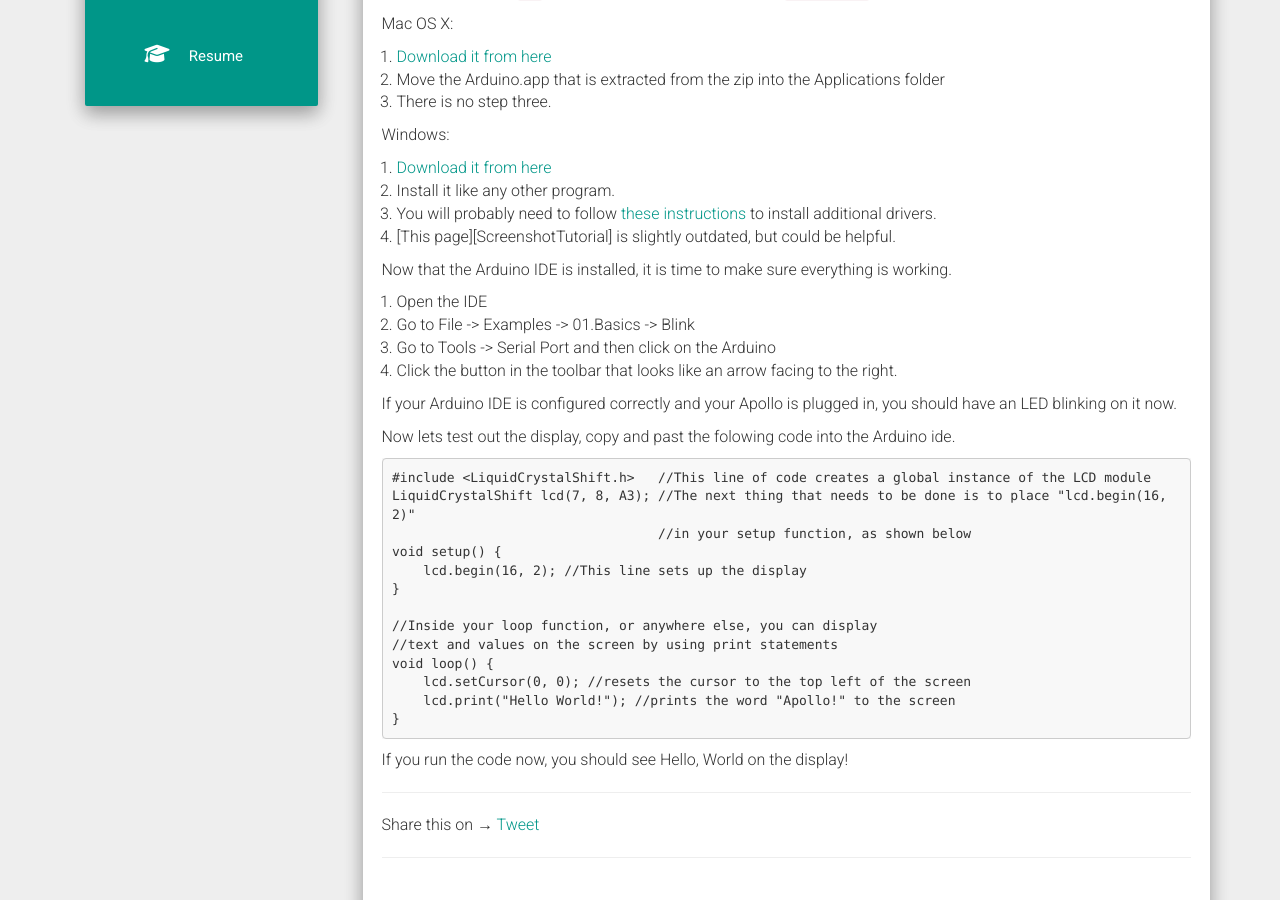
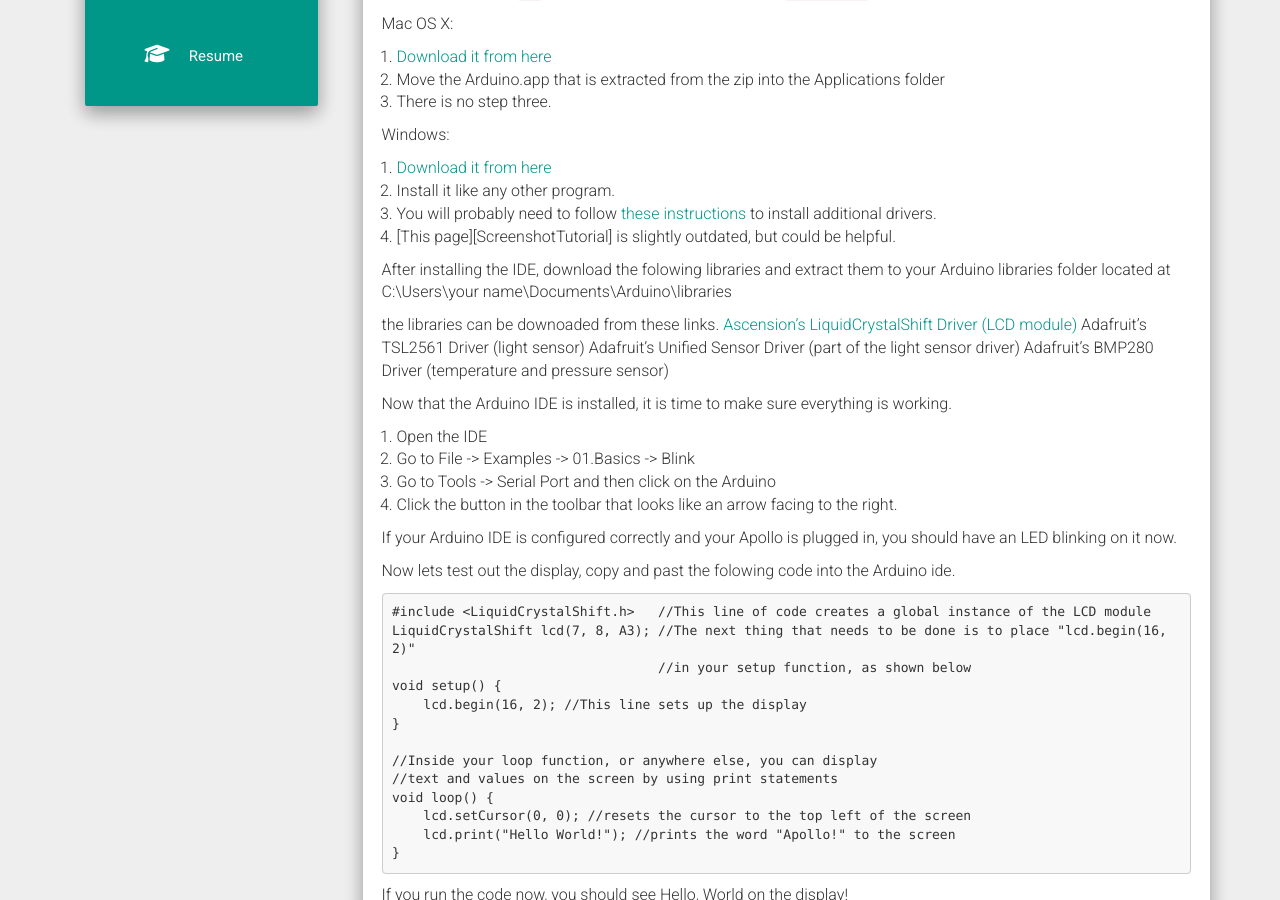
Before and after one commit to AscensionEngineering/ascensionengineering.github.io, a Jekyll site: the page built from _posts/2015-05-11-getting-started.markdown, in a window 1280 px wide and 900 px high, scrolled down 424 px. Built offline with Jekyll 4.4.1, drawn with Linux system fonts in a browser that asks for light colours; nearby versions of some CDN libraries; comment, search, counter and statistics services are not loaded.

Commit message:
Update 2015-05-11-getting-started.markdown

```diff
--- a/_posts/2015-05-11-getting-started.markdown
+++ b/_posts/2015-05-11-getting-started.markdown
@@ -27,6 +27,15 @@ Windows:
 2. Install it like any other program.
 3. You will probably need to follow [these instructions][Instructions] to install additional drivers.
   1. [This page][ScreenshotTutorial] is slightly outdated, but could be helpful.
+
+After installing the IDE, download the folowing libraries and extract them to your Arduino libraries folder located at
+C:\Users\your name\Documents\Arduino\libraries
+
+the libraries can be downoaded from these links.
+[Ascension's LiquidCrystalShift Driver (LCD module)](https://github.com/coder543/LiquidCrystalShift/archive/master.zip)
+Adafruit's TSL2561 Driver (light sensor)
+Adafruit's Unified Sensor Driver (part of the light sensor driver)
+Adafruit's BMP280 Driver (temperature and pressure sensor)
 
 Now that the Arduino IDE is installed, it is time to make sure everything is working.
 
```
